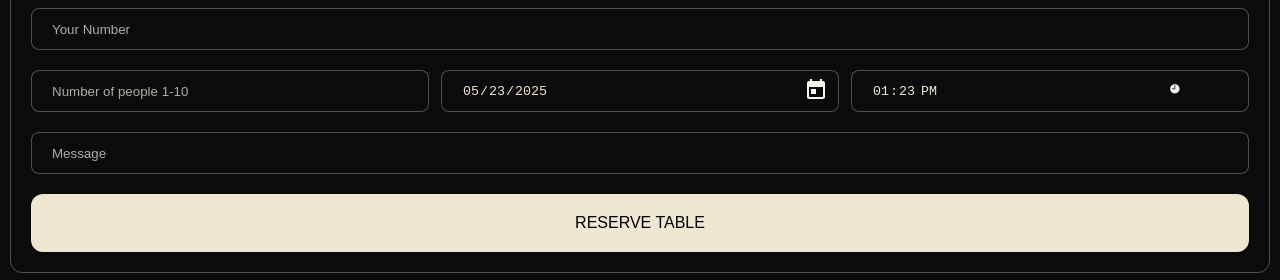
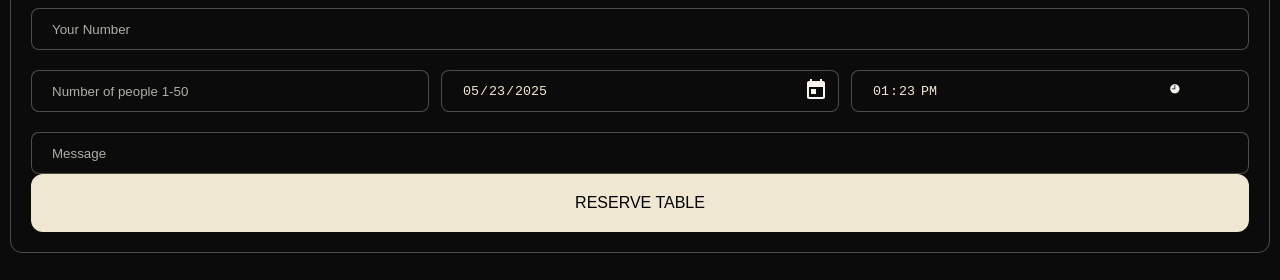
Before and after one commit to gargiPunyani/RoohMenu, a React (Vite) app: page /reservation in a window 1280 px wide. Shown: the part 1211-1491 px from the top of the page. Built offline with nearby package versions, Linux system fonts and the light colour scheme; no server answers; a web font is replaced by a local one.

Commit message:
Rooh changes

```diff
--- a/src/Components/Reservation/BookTableForm/BookTableForm.jsx
+++ b/src/Components/Reservation/BookTableForm/BookTableForm.jsx
@@ -152,8 +152,8 @@ const BookTableForm = () => {
                     type="number"
                     onChange={handleChange}
                     onBlur={handleBlur}
-                    placeholder="Number of people 1-10"
-                    max={10}
+                    placeholder="Number of people 1-50"
+                    max={50}
                     min={0}
                   />
                   {errors.people && touched.people ? (
@@ -206,14 +206,14 @@ const BookTableForm = () => {
                   placeholder="Message"
                 />
               </div>
-              <div className="mt20 pointer" onClick={handleSubmit}>
+              {/* <div className="mt20 pointer" onClick={handleSubmit}> */}
                 <button
                   className="submit borderRadius12 uppercase font16 pointer "
                   type="submit"
                 >
                   Reserve Table
                 </button>
-              </div>
+              {/* </div> */}
             </div>
           </form>
         </div>
--- a/src/Components/Reservation/BookTableForm/Schema/ValidationSchema.jsx
+++ b/src/Components/Reservation/BookTableForm/Schema/ValidationSchema.jsx
@@ -11,7 +11,7 @@ export const reservationSchema = Yup.object({
     .matches(emailregex, "invalid email")
     .required("Enter Email"),
   phone: Yup.string().required("Enter Phone Number").length(10,"10 digit number is allowed"),
-  people: Yup.string().max(10).required("Enter number of People"),
+  people: Yup.string().max(50).required("Enter number of People"),
   date: Yup.date().required("Enter date"),
   time: Yup.string().required("Enter time slot"),
 });
```
